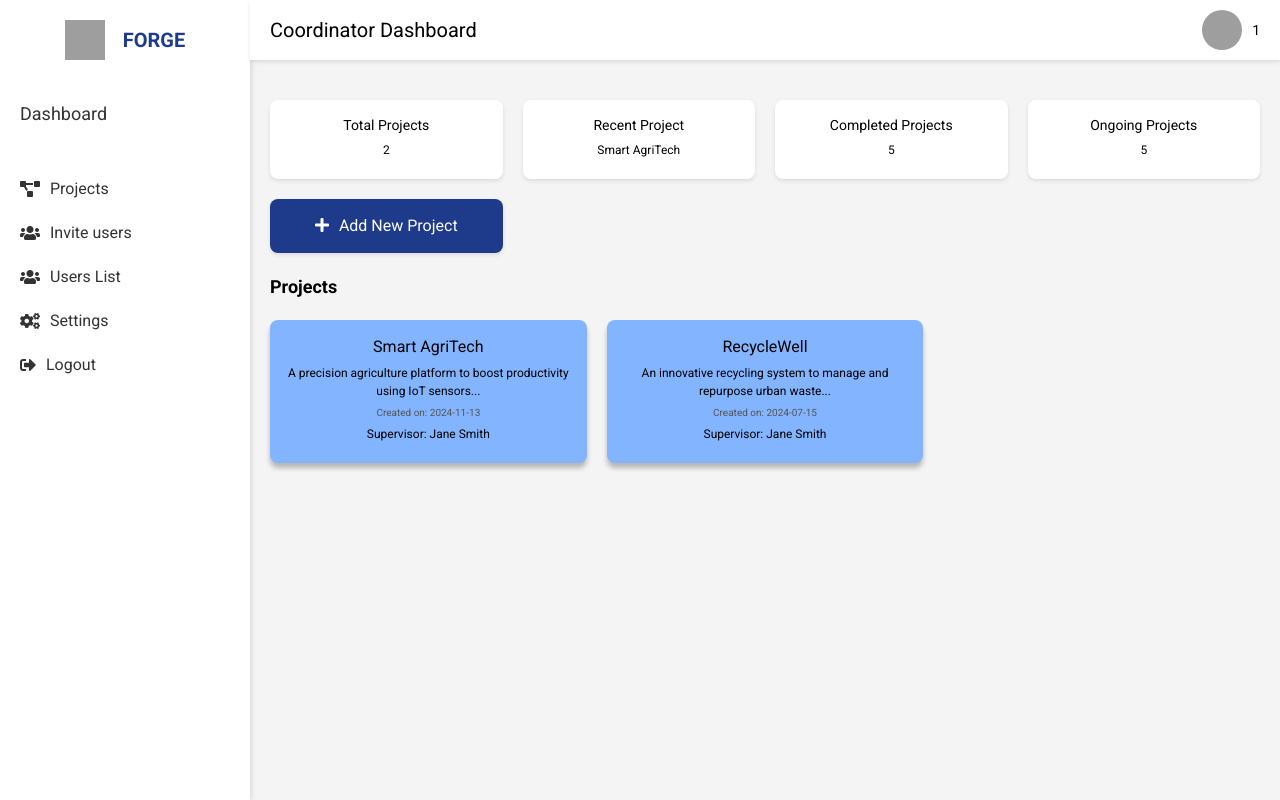
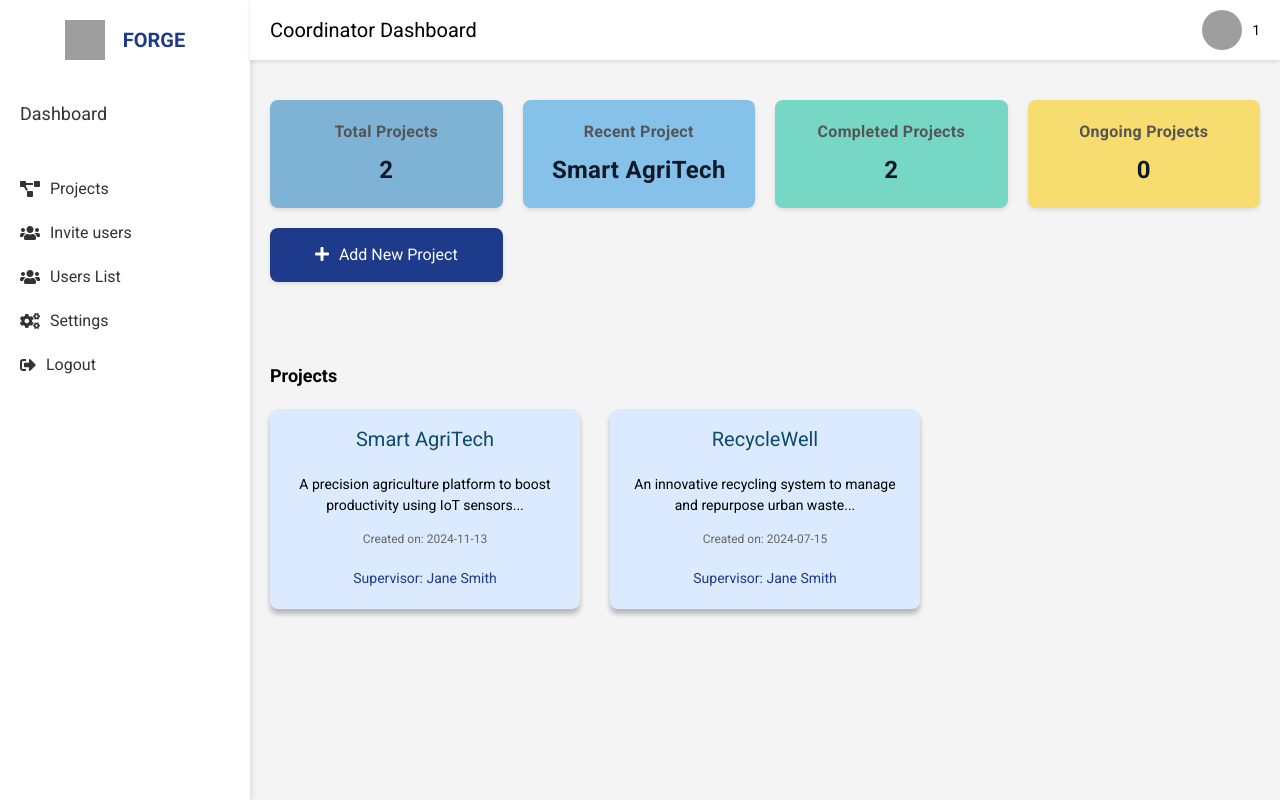
Before and after one commit to deemath/ForgeMVC, a PHP site: page /testmvc/Coordinator/Dashboard in a window 1280 px wide. Run offline with PHP 8.4, Linux system fonts and the light colour scheme; the visitor is signed in with stand-in values (Sample User, id 1); data comes from the database, SQL or seed files in the repository; some libraries are stand-ins or nearby versions; grey boxes are pictures that could not be loaded.

Commit message:
dashboard view updates and settings

```diff
--- a/app/controllers/Coordinator.php
+++ b/app/controllers/Coordinator.php
@@ -353,25 +353,41 @@ class Coordinator{
         }
     }
 
-    public function dashProjects() {
+
+
+    public function Settings() {
         $coordinatorId = $_SESSION['coordinator_id'];
 
-        $dashboardModel = new CoordinatorModel();
+        $model = new CoordinatorModel();
+        $data = $model->getCoordInfo($coordinatorId);
 
-        $data = [
-            'totalProjects' => $dashboardModel->getTotalProjects($coordinatorId),
-            'recentProject' => $dashboardModel->getRecentProject($coordinatorId),
-            'completedProjects' => $dashboardModel->getCompletedProjects($coordinatorId),
-            'ongoingProjects' => $dashboardModel->getOngoingProjects($coordinatorId),
-            'Projects' => $dashboardModel->getProjects($coordinatorId)
+        $this->view('coordinator/coordSettings', $data);
+    }
+
+    public function updateProfile() {
+        $errors = [];
+        $id = $_POST['id'];
+        $name = $_POST['name'] ?? null;
+        $email = $_POST['email'] ?? null;
+
+        $coordData = [
+            'id' => $id,
+            'name' => $name,
+            'email' => $email
         ];
 
-        $this->view('Coordinator/Dashboard', $data);
-    }
+        $model = new CoordinatorModel;
+        $status = $model->updateCoord($coordData);
 
-    public function Settings() {
-        $this->view('coordinator/coordSettings');
+        if($status) {
+            $this->Settings();
+        }else {
+            $errors['errors'] = "Failed to update details.";
+            $this->Settings();
+        }
     }
 
 
+
+
 }
--- a/app/models/CoordinatorModel.php
+++ b/app/models/CoordinatorModel.php
@@ -215,10 +215,17 @@ public function getRecentProject($coordinatorId){
 }
 
 public function getCompletedProjects($coordinatorId){
+    $sql = 'SELECT COUNT(*) as completed FROM project WHERE coordinatorid = :coordinatorid AND enddate < CURDATE()';
+    $result = $this->query($sql, ['coordinatorid' => $coordinatorId]);
 
+    return isset($result[0]->completed) ? (int)$result[0]->completed : 0;
 }
 
 public function getOngoingProjects($coordinatorId){
+    $sql = 'SELECT COUNT(*) as ongoing FROM project WHERE coordinatorid = :coordinatorid AND enddate > CURDATE() AND startdate < CURDATE()';
+    $result = $this->query($sql, ['coordinatorid' => $coordinatorId]);
+
+    return isset($result[0]->ongoing) ? (int)$result[0]->ongoing : 0;
 }
 
 public function getAllProjects($coordinatorId){
@@ -226,6 +233,14 @@ public function getAllProjects($coordinatorId){
     return $this->query($sql, ['coordinatorid' => $coordinatorId]);
 }
 
+public function getCoordInfo($coordinatorId) {
+    $sql = 'SELECT * FROM coordinator WHERE id = :id';
+    return $this->query($sql, ['id' => $coordinatorId]);
+}
 
+public function updateCoord($coordData) {
+    $sql = "UPDATE coordinator SET name = :name, email = :email WHERE id = :id";
+    return $this->query($sql, ['name' => $coordData['name'], 'email' => $coordData['email'], 'id' => $coordData['id']]);
+}
 
 }
--- a/app/views/Coordinator/Dashboard.view.php
+++ b/app/views/Coordinator/Dashboard.view.php
@@ -3,21 +3,21 @@
 
    <div class="dashboard-content">
       <div class="stats-grid">
-         <div class="stats-box">
+         <div class="stats-box total-projects-box">
             <h4>Total Projects</h4>
             <p><?= isset($totalProjects) ? $totalProjects : '0' ?></p>
          </div>
-         <div class="stats-box">
+         <div class="stats-box recent-project-box">
             <h4>Recent Project</h4>
             <p><?= $recentProject ?? 'No Projects'; ?></p>
          </div>
-         <div class="stats-box">
+         <div class="stats-box completed-projects-box">
             <h4>Completed Projects</h4>
-            <p>5</p>
+            <p><?= isset($completedProjects) ? $completedProjects : '0' ?></p>
          </div>
-         <div class="stats-box">
+         <div class="stats-box ongoing-projects-box">
             <h4>Ongoing Projects</h4>
-            <p>5</p>
+            <p><?= isset($ongoingProjects) ? $ongoingProjects : '0' ?></p>
          </div>
          <div class="add-project-box">
             <a href="<?=ROOT?>/coordinator/createprojectForm" >
--- a/app/views/Coordinator/navbar.php
+++ b/app/views/Coordinator/navbar.php
@@ -108,19 +108,41 @@
         }
         .stats-box {
             background-color: #fff;
-            padding: 15px;
+            padding: 20px;
             box-shadow: 0 2px 4px rgba(0,0,0,0.1);
             border-radius: 8px;
             text-align: center;
+            letter-spacing: 0.3px;
         }
         .stats-box h4 {
             margin: 0;
-            font-size: 14px;
+            font-size: 16px;
+            font-weight: 600;
+            color: #555;
         }
         .stats-box p {
-            font-size: 12px;
-            margin: 5px 0;
+            font-size: 24px;
+            font-weight: bold;
+            margin: 8px 0 0 0;
+            color: #111827;
         }
+        .total-projects-box {
+            background-color: #7fb3d5;
+            color: #000000;
+        }
+        .recent-project-box {
+            background-color: #85c1e9;
+            color: #000000;
+        }
+        .completed-projects-box {
+            background-color: #76d7c4;
+            color: #000000;
+        }
+        .ongoing-projects-box {
+            background-color: #f7dc6f;
+            color: #000000;
+        }
+
         .add-project-box {
             transition: transform 0.3s ease;
             background-color: #1e3a8a;
@@ -145,40 +167,109 @@
             font-size: 18px;
             font-weight: bold;
             margin-bottom: 20px;
+            margin-top: 80px;
         }
         .projects-grid {
             display: grid;
-            grid-template-columns: repeat(auto-fill, minmax(250px, 1fr));
-            gap: 20px;
+            grid-template-columns: repeat(3, 1fr);
+            gap: 30px;
+            margin-bottom: 40px;
         }
         .project-box {
             transition: transform 0.3s ease;
-            background-color:rgb(130, 180, 255);
+            background-color: #dbeafe;
             padding: 15px;
             box-shadow: 0 5px 5px rgba(0, 0, 0, 0.25);
             border-radius: 8px;
             text-align: center;
+            min-height: 200px;
+            display: flex;
+            flex-direction: column;
+            justify-content: space-between;
         }
         .project-box:hover {
-            transform: scale(1.05);
+            transform: scale(1.03);
         }
-        .project-box h4 {
-            margin: 0;
-            font-size: 14px;
+        .project-box h3 {
+            margin-bottom: 10px;
+            font-size: 20px;
+            color: #0c4a6e;
         }
         .project-box p {
-            font-size: 12px;
+            font-size: 14px;
             margin: 5px 0;
         }
         .project-box .date {
-            font-size: 10px;
-            color: #555;
+            font-size: 12px;
+            color: #666;
         }
         .project-box .supervisor {
-            font-size: 12px;
-            color:rgb(0, 0, 0);
-            margin-top: 5px;
+            font-size: 14px;
+            font-weight: 500;
+            color: #1e3a8a;
+            margin-top: 10px;
         }
+
+        .settings-container {
+            max-width: 900px;
+            margin: 0 auto;
+            padding: 20px;
+        }
+        .settings-section:hover {
+            transform: scale(1.01);
+        }
+        .settings-title {
+            font-size: 24px;
+            margin-bottom: 30px;
+            margin-top: 80px;
+            color: #1e3a8a;
+            text-align: center;
+        }
+        .settings-grid {
+            display: grid;
+            grid-template-columns: 1fr;
+            gap: 30px;
+        }
+        .settings-section {
+            transition: transform 0.3s ease;
+            background-color: #e6f0ff;
+            padding: 20px;
+            border-radius: 12px;
+            box-shadow: 0 3px 6px rgba(0,0,0,0.1);
+        }
+        .settings-section h3 {
+            margin-bottom: 15px;
+            color: #1e3a8a;
+        }
+
+        .settings-section label {
+            display: block;
+            margin: 10px 0 5px;
+            font-weight: 500;
+        }
+
+        .settings-section input {
+            width: 100%;
+            padding: 8px 12px;
+            border: 1px solid #ccc;
+            border-radius: 6px;
+        }
+
+        .save-btn {
+            margin-top: 15px;
+            background-color: #1e3a8a;
+            color: white;
+            padding: 10px 16px;
+            border: none;
+            border-radius: 8px;
+            cursor: pointer;
+            transition: background-color 0.2s ease;
+        }
+
+        .save-btn:hover {
+            background-color: #3356c1;
+        }
+
   </style>
  </head>
  <body>
```
Also changed, not shown: app/views/Coordinator/coordSettings.view.php (+32 -1 lines).
